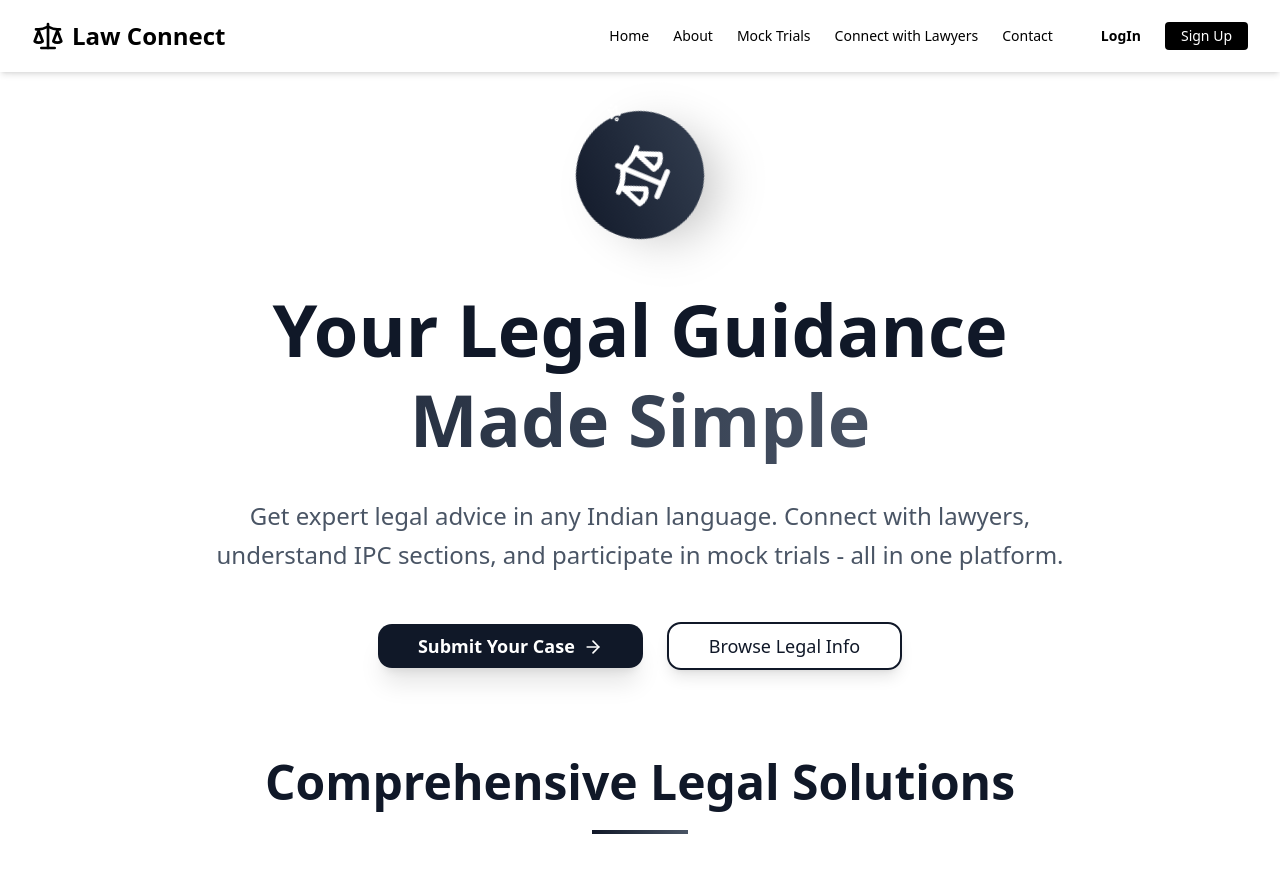
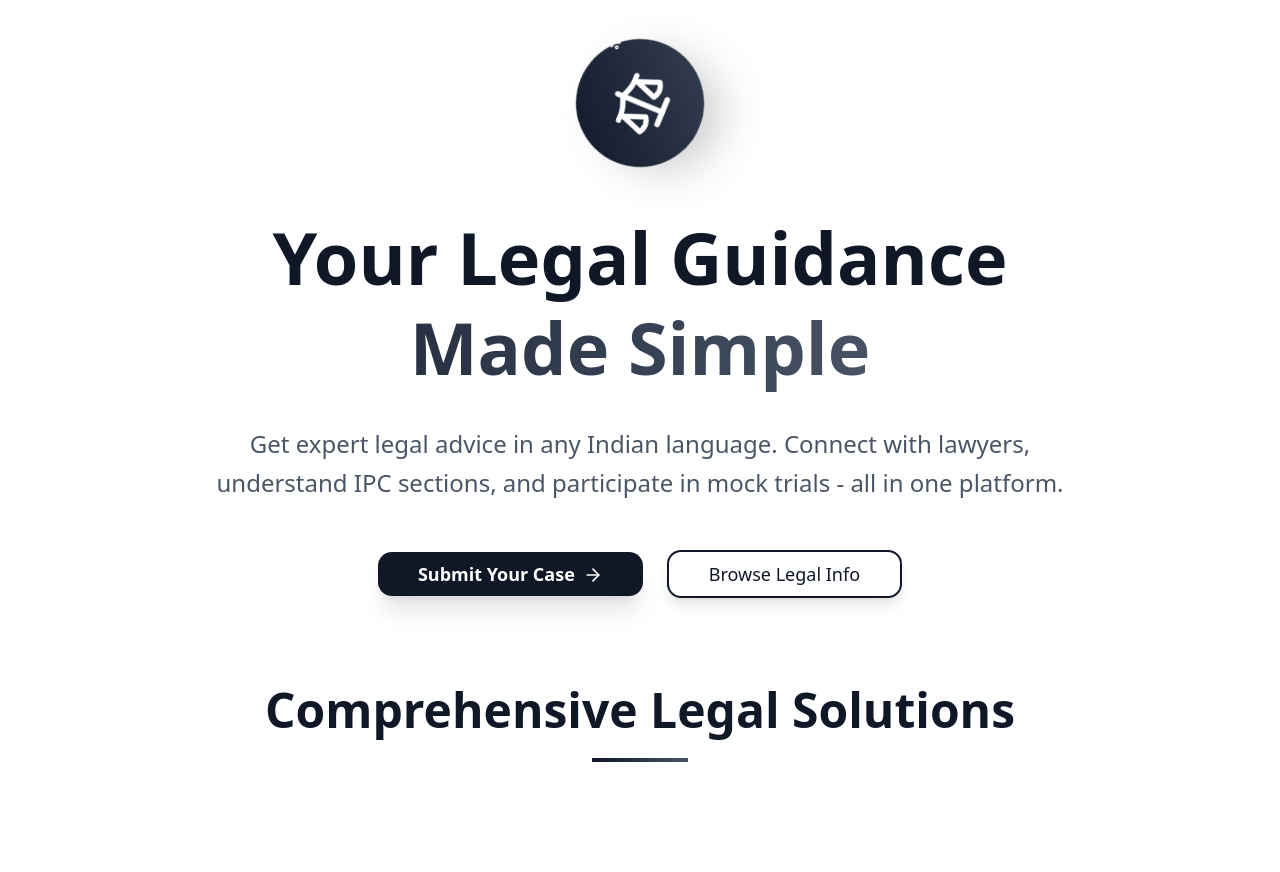
Before and after one commit to tusharsach16/LawProject, a React (Vite) app in the folder frontend/: page / in a window 1280 px wide. Shown: the top 872 px of the page. Built offline with nearby package versions, Linux system fonts and the light colour scheme.

Commit message:
Remove Header from here as we already added Header in PublicLayout

```diff
--- a/frontend/src/pages/Home.tsx
+++ b/frontend/src/pages/Home.tsx
@@ -1,13 +1,11 @@
 import Featuresection from "../components/Featuresection"
 import Footer from "../components/Footer"
 import GetHelp from "../components/GetHelp"
-import Headers from "../components/Headers"
 import Herosection from "../components/Herosection"
 import Stats from "../components/Stats"
 const Home = () => {
   return (
     <>
-      <Headers/>
       <Herosection/>
       <Featuresection/>
       <Stats/>
```
